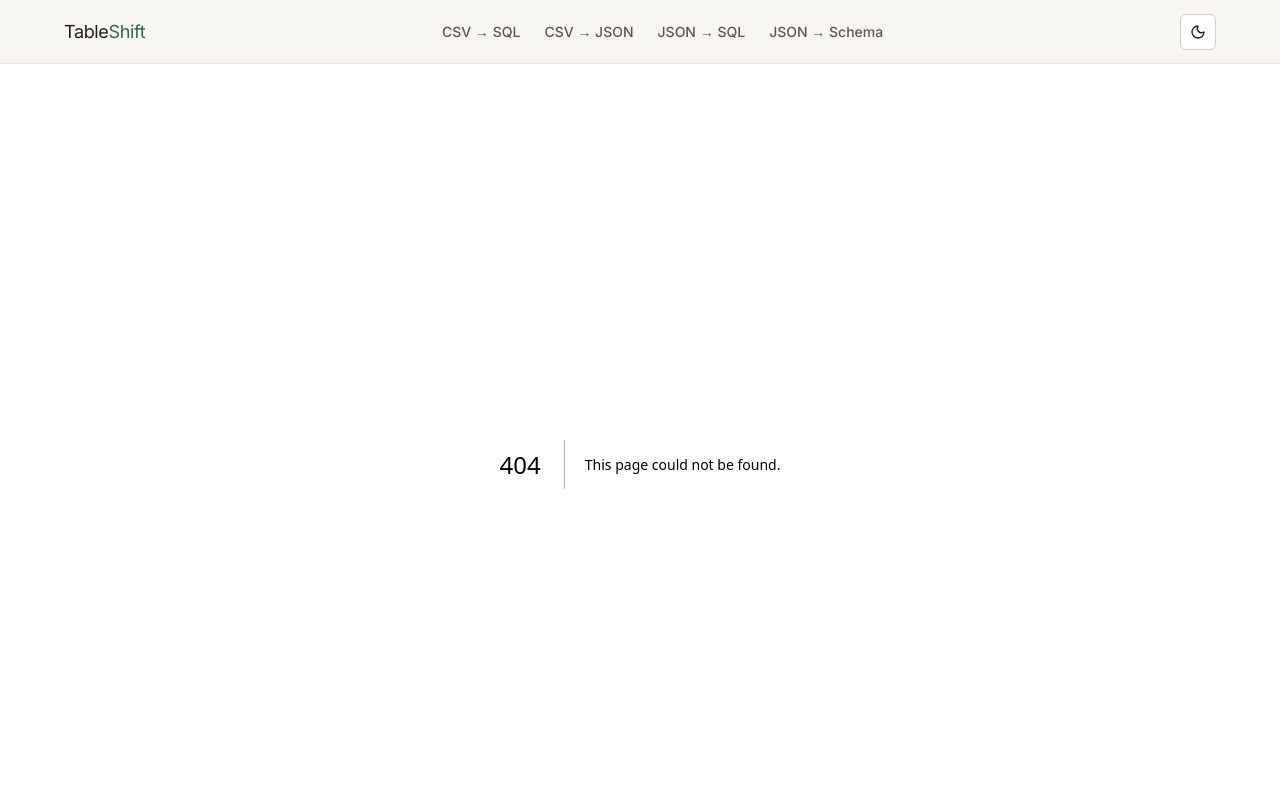
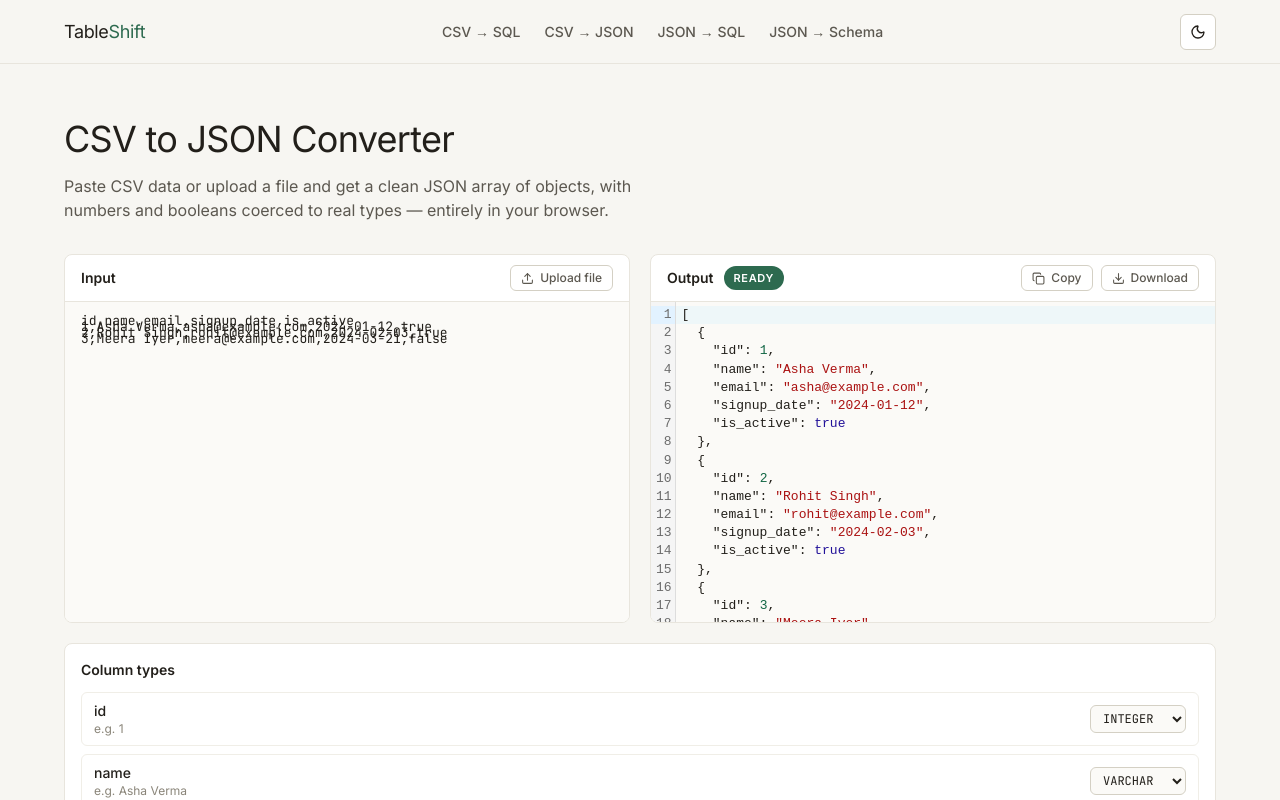
Before and after one commit to TEJASWI-RAJ0210/TableShift, a Next.js app: page /csv-to-json in a window 1280 px wide. Before the commit this address had no page. Shown: the top 800 px of the page. Built offline with nearby package versions, Linux system fonts and the light colour scheme.

Commit message:
created initial page of csv-to-json

```diff
--- /dev/null
+++ b/app/csv-to-json/page.tsx
@@ -0,0 +1,123 @@
+"use client"
+
+import { useEffect, useMemo, useState } from "react";
+import InputPanel from "@/components/converter/InputPanel";
+import OutputPanel from "@/components/converter/OutputPanel";
+import ColumnSettings from "@/components/converter/ColumnSettings";
+import { parseCsv } from "@/lib/parsers/csvParser";
+import { parseExcel } from "@/lib/parsers/excelParser";
+import { generateJson } from "@/lib/generators/toJson";
+import { ColumnDef, DataModel, InferredType, ParseStatus } from "@/lib/types";
+
+const SAMPLE_CSV = `id,name,email,signup_date,is_active
+1,Asha Verma,asha@example.com,2024-01-12,true
+2,Rohit Singh,rohit@example.com,2024-02-03,true
+3,Meera Iyer,meera@example.com,2024-03-21,false`;
+
+export default function CsvToJsonPage() {
+  const [input, setInput] = useState(SAMPLE_CSV);
+  const [model, setModel] = useState<DataModel>({ columns: [], rows: [] });
+  const [overrides, setOverrides] = useState<Record<string, InferredType>>({});
+  const [status, setStatus] = useState<ParseStatus>("idle");
+  const [error, setError] = useState<string | null>(null);
+
+  useEffect(() => {
+    if (!input.trim()) {
+      setModel({ columns: [], rows: [] });
+      setStatus("idle");
+      return;
+    }
+    setStatus("parsing");
+    const timer = setTimeout(() => {
+      try {
+        const { model: parsed, errors } = parseCsv(input);
+        if (errors.length > 0 && parsed.rows.length === 0) {
+          setError(errors[0]);
+          setStatus("error");
+          return;
+        }
+        setError(null);
+        setStatus("inferring");
+        setModel(parsed);
+        setOverrides({});
+        setStatus("ready");
+      } catch (e) {
+        setError(e instanceof Error ? e.message : "Failed to parse input");
+        setStatus("error");
+      }
+    }, 150);
+    return () => clearTimeout(timer);
+  }, [input]);
+
+  async function handleFile(file: File) {
+    if (file.name.endsWith(".csv")) {
+      const text = await file.text();
+      setInput(text);
+    } else {
+      setStatus("parsing");
+      const buffer = await file.arrayBuffer();
+      try {
+        const parsed = parseExcel(buffer);
+        setModel(parsed);
+        setOverrides({});
+        setInput("");
+        setStatus("ready");
+      } catch (e) {
+        setError(e instanceof Error ? e.message : "Failed to parse Excel file");
+        setStatus("error");
+      }
+    }
+  }
+
+  const finalColumns: ColumnDef[] = useMemo(
+    () =>
+      model.columns.map((c) => ({
+        ...c,
+        type: overrides[c.name] ?? c.type,
+      })),
+    [model.columns, overrides]
+  );
+
+  const output = useMemo(() => {
+    if (status !== "ready" || finalColumns.length === 0) return "";
+    return generateJson({ columns: finalColumns, rows: model.rows });
+  }, [finalColumns, model.rows, status]);
+
+  function handleTypeOverride(index: number, type: InferredType) {
+    const col = model.columns[index];
+    setOverrides((prev) => ({ ...prev, [col.name]: type }));
+  }
+
+  return (
+    <div className="mx-auto max-w-[1200px] px-6 py-12">
+      <div className="mb-8">
+        <h1 className="text-[32px] font-normal tracking-[-0.02em] text-ink sm:text-[36px]">
+          CSV to JSON Converter
+        </h1>
+        <p className="mt-2 max-w-[60ch] text-[16px] leading-[1.5] text-body">
+          Paste CSV data or upload a file and get a clean JSON array of
+          objects, with numbers and booleans coerced to real types — entirely
+          in your browser.
+        </p>
+      </div>
+
+      <div className="grid grid-cols-1 gap-5 lg:grid-cols-2">
+        <InputPanel
+          value={input}
+          onChange={setInput}
+          onFile={handleFile}
+          placeholder="Paste CSV data here..."
+        />
+        <OutputPanel value={output} status={status} language="json" filename="data.json" />
+      </div>
+
+      {error && <p className="mt-3 text-sm text-error">{error}</p>}
+
+      {finalColumns.length > 0 && (
+        <div className="mt-5">
+          <ColumnSettings columns={finalColumns} onChange={handleTypeOverride} />
+        </div>
+      )}
+    </div>
+  );
+}
```
